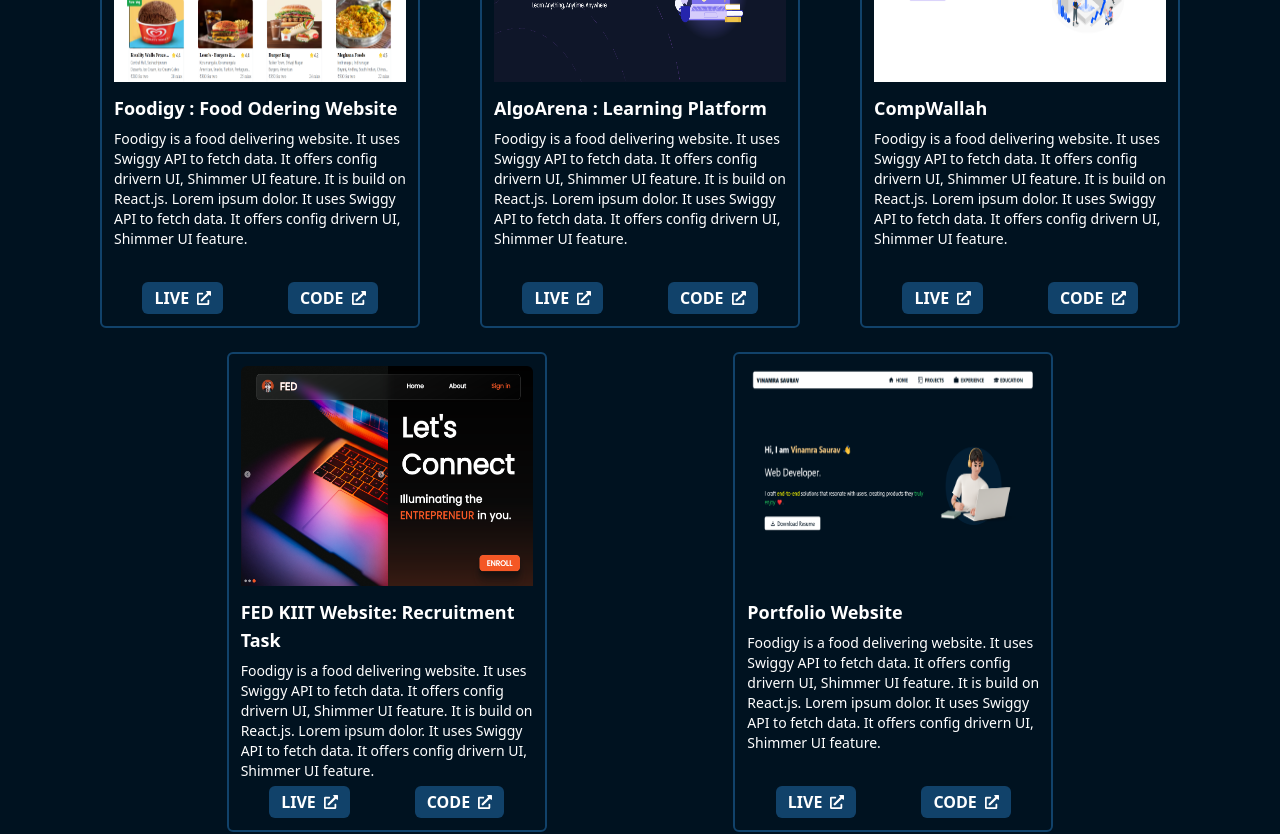
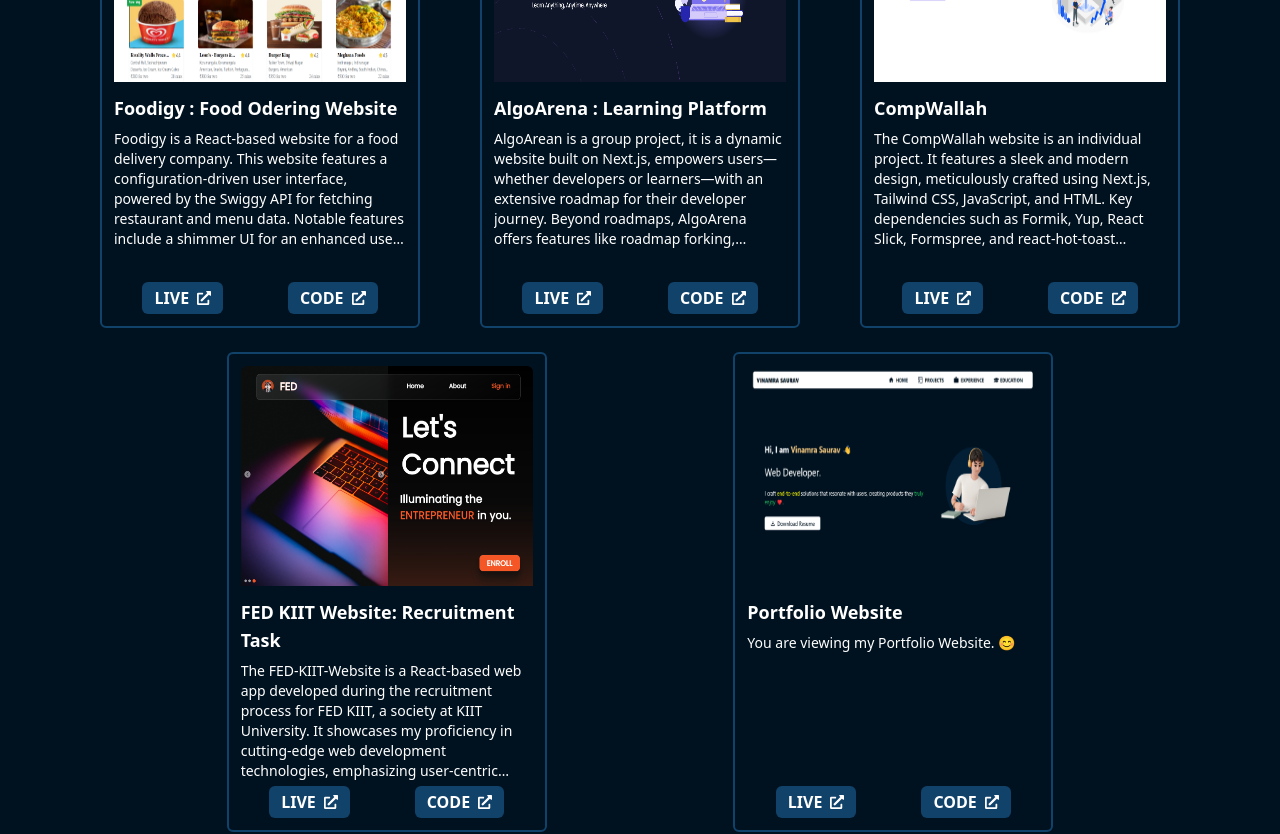
Before and after one commit to VinamraSaurav/portfolio-website, a Next.js app: page /projects in a window 1280 px wide. Shown: the part 360-1194 px from the top of the page. Built offline with nearby package versions, Linux system fonts and the light colour scheme.

Commit message:
completed portfolio website

```diff
--- a/src/components/projects/ProjectCard.jsx
+++ b/src/components/projects/ProjectCard.jsx
@@ -13,8 +13,7 @@
             </div>
             <div>
                 <div className='text-white text-lg font-bold font-popins mt-3 mb-[7px] line-clamp-2 max-h-[53px]- '>{title} </div>
-                <div className='text-white text-sm font-popins mb-3 h-[120px] line-clamp-6'>Foodigy is a food delivering website. It uses Swiggy API to fetch data. It offers config drivern UI, Shimmer UI feature.
-It is build on React.js. Lorem ipsum dolor.  It uses Swiggy API to fetch data. It offers config drivern UI, Shimmer UI feature.</div>
+                <div className='text-white text-sm font-popins mb-3 h-[120px] line-clamp-6'>{description}</div>
             <div className='absolute bottom-3 left-2 right-2 z-0'>
             <div className='flex justify-around'>
                 <Link href={liveLink} target='_blank'><div className='flex gap-2 px-3 py-1 rounded-md bg-color-2 text-white font-semibold font-popins items-center text-md hover:cursor-pointer'>LIVE<FaExternalLinkAlt className='text-sm font-thin' /></div></Link>
--- a/src/constants/projectData.js
+++ b/src/constants/projectData.js
@@ -6,7 +6,7 @@
         'image' : '/projectImages/foodigy.png',
         'repoLink':'https://github.com/VinamraSaurav/food-delivering-webApp-frontend',
         'liveLink':'https://foodigy.netlify.app/',
-        'description' : '',
+        'description' : 'Foodigy is a React-based website  for a food delivery company. This website features a configuration-driven user interface, powered by the Swiggy API for fetching restaurant and menu data. Notable features include a shimmer UI for an enhanced user experience, a search function, contact forms, and a single-page application structure. The project utilizes technologies such as React, HTML, CSS, JavaScript, and Tailwind CSS. ',
 
     },
     {
@@ -15,7 +15,7 @@
         'image' : '/projectImages/algoarena.png',
         'repoLink':'https://github.com/MLSAKIIT/AlgoArena',
         'liveLink':'https://algo-arena-nine.vercel.app/',
-        'description' : '',
+        'description' : 'AlgoArean is a group project, it is a dynamic website built on Next.js, empowers users—whether developers or learners—with an extensive roadmap for their developer journey. Beyond roadmaps, AlgoArena offers features like roadmap forking, personalized customization, login/signup, and community interaction. As a Project Partner, my key contributions included significant frontend development, designing the captivating hero section, building the complete learning page, implementing sliders, creating the Learning Path Accordion, and developing the saved courses page. This exciting journey provided valuable insights into team collaboration, version control, routing in Next.js, and both server-side and client-side rendering. I take pride in contributing to AlgoArena’s growth and impact!',
 
     },
     {
@@ -24,7 +24,7 @@
         'image' : '/projectImages/compwallah.png',
         'repoLink':'https://github.com/VinamraSaurav/compwallah',
         'liveLink':'https://compwallah.vercel.app/',
-        'description' : '',
+        'description' : 'The CompWallah website is an individual project. It features a sleek and modern design, meticulously crafted using Next.js, Tailwind CSS, JavaScript, and HTML. Key dependencies such as Formik, Yup, React Slick, Formspree, and react-hot-toast enhance functionality and user interactions. Despite challenges like cross-browser compatibility and responsiveness optimization, the project delivers a seamless user experience',
 
     },
     {
@@ -33,7 +33,7 @@
         'image' : '/projectImages/fed-kiit.png',
         'repoLink':'https://github.com/VinamraSaurav/fed-kiit-website-project',
         'liveLink':'https://fed-kiit-vin.netlify.app/',
-        'description' : '',
+        'description' : 'The FED-KIIT-Website is a React-based web app developed during the recruitment process for FED KIIT, a society at KIIT University. It showcases my proficiency in cutting-edge web development technologies, emphasizing user-centric solutions. Key accomplishments include designing and developing a visually stunning and responsive website using HTML5, CSS, and React.js, incorporating Tailwind CSS for dynamic interactions, and implementing a carousel with an autoplay feature.',
 
     },
     {
@@ -42,7 +42,7 @@
         'image' : '/projectImages/portfolio-vin.png',
         'repoLink':'https://github.com/VinamraSaurav/portfolio-website',
         'liveLink':'https://vinamra-saurav.vercel.app/',
-        'description' : '',
+        'description' : 'You are viewing my Portfolio Website. 😊',
 
     }
 ]
```
